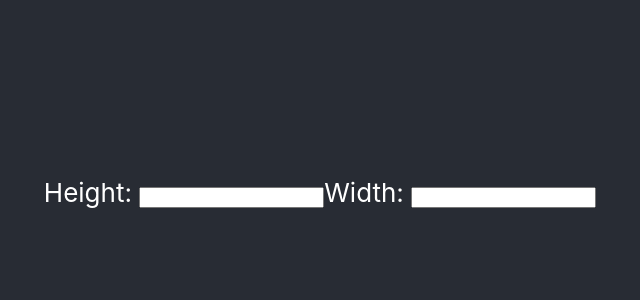
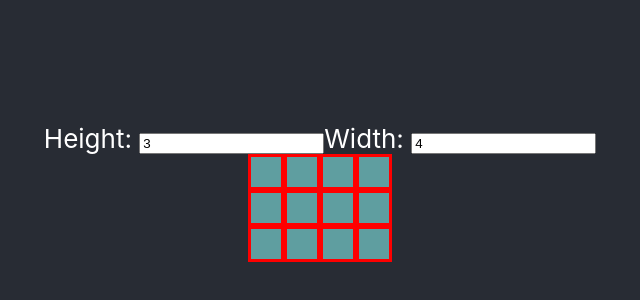
Before and after one commit to agfornalska/maze, a React (Create React App) app in the folder my-app/: page / in a window 1280 px wide. Shown: the part 208-508 px from the top of the page, without its empty margins (320-960 px from the left). Built offline with nearby package versions, Linux system fonts and the light colour scheme.

Commit message:
generating working table with height, width props

```diff
--- a/my-app/src/App.css
+++ b/my-app/src/App.css
@@ -1,16 +1,5 @@
 .App {
   text-align: center;
-}
-
-.App-logo {
-  height: 40vmin;
-  pointer-events: none;
-}
-
-@media (prefers-reduced-motion: no-preference) {
-  .App-logo {
-    animation: App-logo-spin infinite 20s linear;
-  }
 }
 
 .App-header {
@@ -24,15 +13,7 @@
   color: white;
 }
 
-.App-link {
-  color: #61dafb;
+.height {
+  display: flex;
+  flex-direction: row;
 }
-
-@keyframes App-logo-spin {
-  from {
-    transform: rotate(0deg);
-  }
-  to {
-    transform: rotate(360deg);
-  }
-}
--- a/my-app/src/App.tsx
+++ b/my-app/src/App.tsx
@@ -1,11 +1,18 @@
 import React, { useState } from 'react'
 import './App.css'
 import Panel from './Components/Panel'
-import Grid from './Components/Grid'
+import Square from './Components/Square/Square'
 
 function App() {
-  const [height, setHeight] = useState<string | number>('')
-  const [width, setWidth] = useState<string | number>('')
+  const [height, setHeight] = useState<string | number>(3)
+  console.log('🚀 ~ file: App.tsx:8 ~ App ~ height:', height)
+  const [width, setWidth] = useState<string | number>(4)
+
+  function changeSquare(event: React.MouseEvent<HTMLDivElement, MouseEvent>) {
+    const newSquare = { isClicked: true }
+
+    console.log('🚀 ~ file: App.tsx:15 ~ changeSquare ~ newSquare:', newSquare)
+  }
 
   return (
     <div className='App'>
@@ -16,7 +23,18 @@ function App() {
           width={width}
           setWidth={setWidth}
         />
-        {height !== '' ? <Grid height={height} width={width}></Grid> : <></>}
+
+        {[...new Array(height)].map((_, columnIndex) => (
+          <div key={columnIndex} className='height'>
+            {[...new Array(width)].map((_, rowIndex) => (
+              <Square
+                key={rowIndex}
+                type='row'
+                changeSquare={changeSquare}
+              ></Square>
+            ))}
+          </div>
+        ))}
       </header>
     </div>
   )
--- a/my-app/src/Components/Grid.tsx
+++ /dev/null
@@ -1,8 +0,0 @@
-interface GridProps {
-  height: string | number
-  width: string | number
-}
-
-export default function Grid({ height, width }: GridProps) {
-  return <ul>{}</ul>
-}
--- a/my-app/src/Components/Panel.tsx
+++ b/my-app/src/Components/Panel.tsx
@@ -15,21 +15,23 @@ export default function Panel({
     const changedValue = Number(event.target.value)
 
     if (!isNaN(changedValue)) {
-      event.target.value === '' ? setHeight('') : setHeight(changedValue)
+      event.target.value === '' ? setHeight(0) : setHeight(changedValue)
     }
   }
   function handleWidthChange(event: React.ChangeEvent<HTMLInputElement>) {
     const changedValue = Number(event.target.value)
 
     if (!isNaN(changedValue)) {
-      event.target.value === '' ? setWidth('') : setWidth(changedValue)
+      event.target.value === '' ? setWidth(0) : setWidth(changedValue)
     }
   }
 
   return (
     <div className='panel'>
-      Height: <input value={height} onChange={handleHeightChange} />
-      Width: <input value={width} onChange={handleWidthChange} />
+      Height:{' '}
+      <input value={height === 0 ? '' : height} onChange={handleHeightChange} />
+      Width:{' '}
+      <input value={width === 0 ? '' : width} onChange={handleWidthChange} />
     </div>
   )
 }
--- /dev/null
+++ b/my-app/src/Components/Square/Square.css
@@ -0,0 +1,14 @@
+.square {
+  display: flex;
+  background-color: cadetblue;
+  height: 30px;
+  width: 30px;
+  border: 3px solid red;
+}
+
+.row {
+  flex-direction: row;
+}
+.column {
+  flex-direction: column;
+}
--- /dev/null
+++ b/my-app/src/Components/Square/Square.tsx
@@ -0,0 +1,12 @@
+import { useState } from 'react'
+import './Square.css'
+interface SquareProps {
+  type: string
+  changeSquare: (event: React.MouseEvent<HTMLDivElement, MouseEvent>) => void
+}
+
+export default function Square({ type, changeSquare }: SquareProps) {
+  const [squares, setSquares] = useState<Object>({})
+
+  return <div className='square' onClick={(event) => changeSquare(event)}></div>
+}
```
